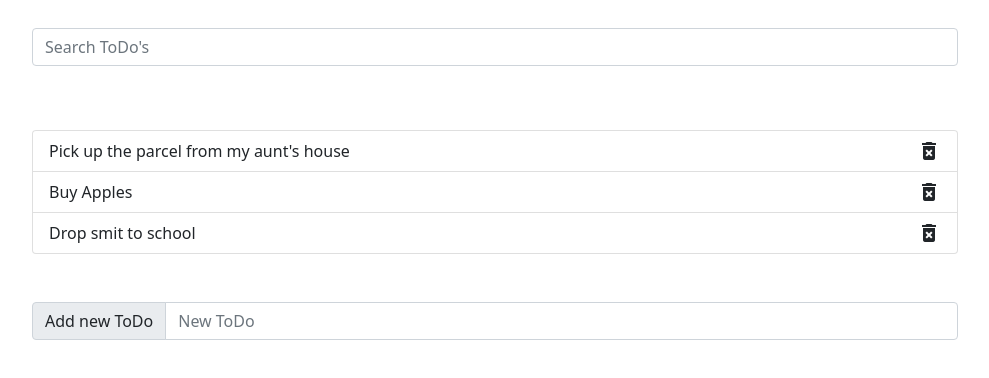
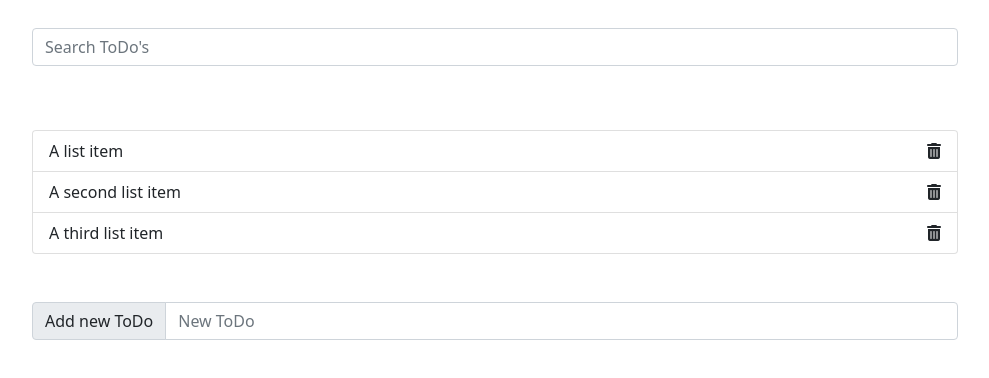
Before and after one commit to MusabShk/ToDo, a plain HTML site: page index.html in a window 1280 px wide. Shown: the part 124-502 px from the top of the page, without its empty margins (145-1134 px from the left). Drawn offline with nearby package versions, Linux system fonts and the light colour scheme.

Commit message:
Update index.html

```diff
--- a/index.html
+++ b/index.html
@@ -7,7 +7,7 @@
     <meta name="viewport" content="width=device-width, initial-scale=1.0" />
     <meta charset="utf-8" />
     <meta name="viewport" content="width=device-width, initial-scale=1" />
-
+    <script src="https://use.fontawesome.com/ef6133d026.js"></script>
     <!-- Bootstrap CSS -->
     <link
       href="https://cdn.jsdelivr.net/npm/bootstrap@5.0.2/dist/css/bootstrap.min.css"
@@ -15,10 +15,10 @@
       integrity="sha384-EVSTQN3/azprG1Anm3QDgpJLIm9Nao0Yz1ztcQTwFspd3yD65VohhpuuCOmLASjC"
       crossorigin="anonymous"
     />
-    <link
+    <!-- <link
       href="https://fonts.googleapis.com/icon?family=Material+Icons"
       rel="stylesheet"
-    />
+    /> -->
     <title>ToDo</title>
   </head>
   <body>
@@ -46,21 +46,22 @@
             <li
               class="list-group-item d-flex justify-content-between align-items-center"
             >
-              Pick up the parcel from my aunt's house
+              A list item
 
-              <i class="small material-icons deleteicon">delete_forever</i>
+              <!-- <i class="small material-icons deleteicon">delete_forever</i> -->
+              <i class="fa fa-trash deleteicon" aria-hidden="true"></i>
             </li>
             <li
               class="list-group-item d-flex justify-content-between align-items-center"
             >
-              Buy Apples
-              <i class="small material-icons deleteicon">delete_forever</i>
+              A second list item
+              <i class="fa fa-trash deleteicon" aria-hidden="true"></i>
             </li>
             <li
               class="list-group-item d-flex justify-content-between align-items-center"
             >
-              Drop smit to school
-              <i class="small material-icons deleteicon">delete_forever</i>
+              A third list item
+              <i class="fa fa-trash deleteicon" aria-hidden="true"></i>
             </li>
           </ul>
         </div>
```
